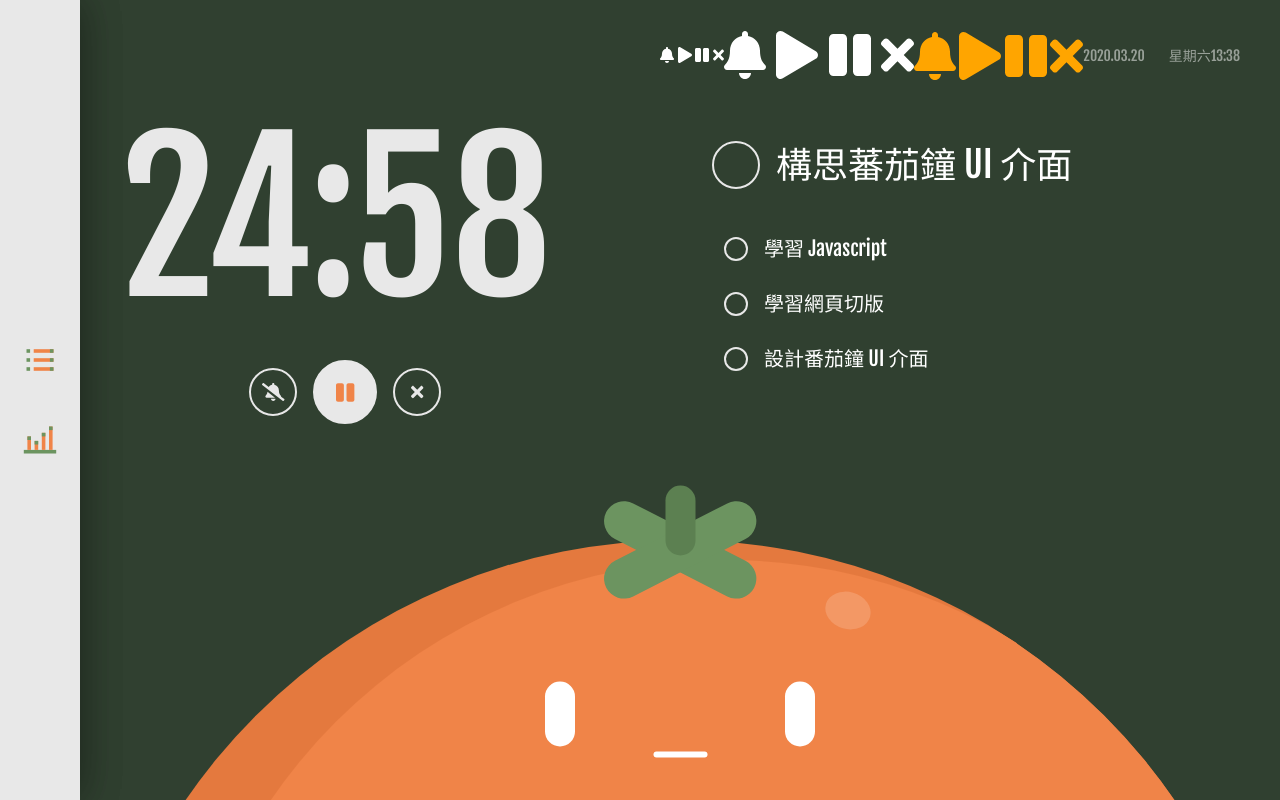
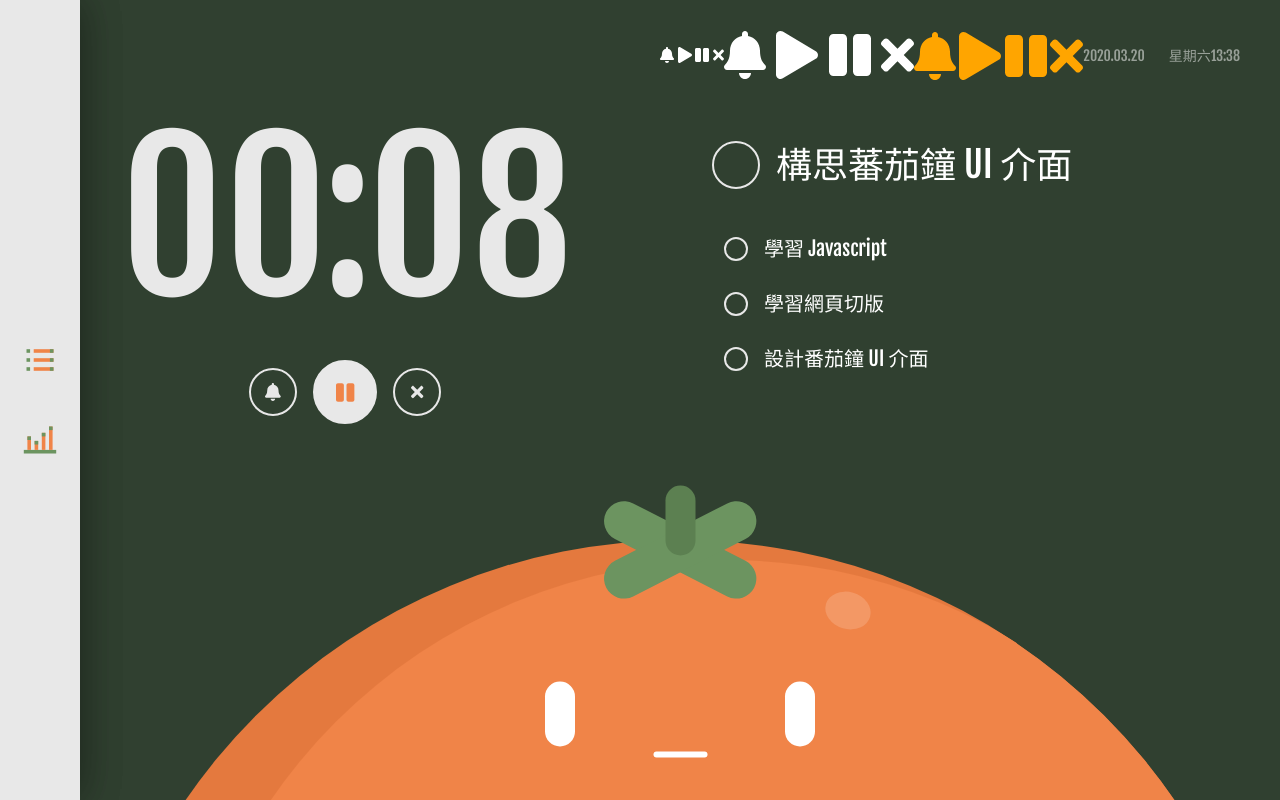
Before and after one commit to zxcx98738/TomatoClock, a website built with webpack: page src/index.html in a window 1280 px wide. Both pictures are taken after a click on the button 345 px from the left and 392 px from the top of the page. Built offline with nearby package versions, Linux system fonts and the light colour scheme; files whose address does not match are found by name.

Commit message:
clean code and tomato v1 finish

```diff
--- a/src/index.html
+++ b/src/index.html
@@ -62,7 +62,7 @@
                         <div class="inner">
                             <h3 id="timer" class="timer">00:00</h3>
                             <div class="actions">
-                                <button id="tomato-notification" class="notification on">
+                                <button id="tomato-sounds" class="sounds on">
                                     <i class="fas fa-bell"></i>
                                     <i class="fas fa-bell-slash"></i>
                                 </button>
--- a/src/scripts/index.js
+++ b/src/scripts/index.js
@@ -1,6 +1,6 @@
 import * as analysis from './parts/analysis';
 import * as todolist from './parts/todolist'
-import * as tomato from './parts/tomato';
+import * as tomato from './parts/tomato/index';
 import * as layout from './layout';
 import * as icon from './icon';
 import $ from 'jquery';
--- a/src/scripts/parts/tomato.js
+++ /dev/null
@@ -1,116 +0,0 @@
-import $ from 'jquery';
-
-const WORKING = 'working';
-const RESTING = 'resting';
-const ON = 'on';
-const OFF = 'off';
-const WORKING_DEAFULT_SECONDS = 25 * 60;
-const RESTING_DEAFULT_SECONDS = 5 * 60;
-
-function formatCounDownString(remainSeconds) {
-    if (remainSeconds < 0) {
-        throw Error('remain seconds need greater zero!');
-    }
-    let minutes = Math.floor(remainSeconds / 60);
-    let seconds = Math.floor(remainSeconds % 60);
-    minutes = ("0" + minutes).substr(-2);
-    seconds = ("0" + seconds).substr(-2);
-    return `${minutes}:${seconds}`;
-}
-
-function View(context) {
-    this._this = this;
-    this.$tomato = $('#tomato');
-    this.$timer = $('#timer');
-    this.$todolist = $('#tomato-preview_todolist');
-    this.$notification = $('#tomato-notification');
-    this.$playButon = $('#tomato-play_button');
-    this.$skipButton = $('#tomato-skip_button');
-    this.$workingArea = $('#tomato-working_arae');
-    this.restingArea = $('#tomato-resting_area');
-
-    this.update = function () {
-        this.$tomato.removeClass(`${WORKING} ${RESTING}`).addClass(context.stage);
-        this.$playButon.removeClass(`${ON} ${OFF}`).addClass(context.countDownStatus);
-        this.$notification.removeClass(`${ON} ${OFF}`).addClass(context.notificationStatus);
-        this.$timer.text(formatCounDownString(context.countDownRemainSeconds));
-    }
-}
-
-function Service(context) {
-    const _this = this;
-    this.wrapperFunc = function (func) {
-        return function (...args) {
-            func(...args)
-            context.view.update();
-        }
-    }
-
-    this.toggleNotification = this.wrapperFunc(function () {
-        context.notificationStatus = (context.notificationStatus == ON) ? OFF : ON;
-    });
-
-    this.startCountdown = this.wrapperFunc(function () {
-        context.countDownRemainSeconds -= 1;
-        if (context.countDownRemainSeconds <= 0) {
-            _this.stopCounDown(_this.countDownId);
-            _this.skipStage();
-        }
-    });
-
-    this.stopCounDown = this.wrapperFunc(function () {
-        if (!_this.countDownId) {
-            return;
-        }
-        clearInterval(_this.countDownId);
-    });
-
-    this.toggleCountDownStatus = this.wrapperFunc(function () {
-        context.countDownStatus = (context.countDownStatus == ON) ? OFF : ON;
-        if (context.countDownStatus == ON) {
-            _this.countDownId = setInterval(_this.startCountdown, 1000);
-        } else {
-            _this.stopCounDown();
-        }
-    });
-
-    this.skipStage = this.wrapperFunc(function () {
-        _this.stopCounDown();
-        context.stage = (context.stage == WORKING) ? RESTING : WORKING;
-        context.countDownStatus = OFF;
-        context.countDownRemainSeconds = (context.stage == WORKING) ? WORKING_DEAFULT_SECONDS : RESTING_DEAFULT_SECONDS;
-    });
-}
-
-function Tomato(params) {
-    const {
-        stage,
-        countDownRemainSeconds,
-        countDownStatus,
-        notificationStatus,
-    } = params;
-
-    this.stage = stage;
-    this.countDownRemainSeconds = countDownRemainSeconds;
-    this.countDownStatus = countDownStatus;
-    this.notificationStatus = notificationStatus;
-    this.service = new Service(this);
-    this.view = new View(this);
-    this.view.update();
-    this.view.$playButon.click(this.service.toggleCountDownStatus);
-    this.view.$notification.click(this.service.toggleNotification);
-    this.view.$skipButton.click(this.service.skipStage);
-}
-
-function init() {
-    const tomato = new Tomato({
-        stage: WORKING,
-        countDownRemainSeconds: WORKING_DEAFULT_SECONDS,
-        countDownStatus: OFF,
-        notificationStatus: OFF
-    });
-}
-
-export {
-    init
-};
--- /dev/null
+++ b/src/scripts/parts/tomato/AudioService.js
@@ -0,0 +1,31 @@
+function AudioService(bool){
+    const _this = this;
+    this.audio = undefined;
+    this.bool = bool;
+
+    this.setAudioBool = function (bool) {
+        _this.stopNowAudio();
+        _this.bool = bool;
+    }
+
+    this.stopNowAudio = function () {
+        if (_this.audio) {
+            _this.audio.pause();
+        }
+    }
+
+    this.playAudio = function (name) {
+        if (!_this.bool) {
+            return;
+        }
+        const allowedName = ['alarm'];
+        if (allowedName.indexOf(name) == -1) {
+            throw Error(`${name} is not allowed for audio player`);
+        }
+        _this.stopNowAudio();
+        _this.aduio = new Audio(`./sounds/${name}.mp3`);
+        _this.aduio.play();
+    }
+}
+
+export default AudioService;
--- /dev/null
+++ b/src/scripts/parts/tomato/NotificationService.js
@@ -0,0 +1,27 @@
+function NotificationService() {
+    const _this = this;
+    this.permission = Notification.permission;
+    this.isAllowed = this.permission == 'granted';
+
+    this.sendNotification = function(text, timeToClose = 2000) {
+        var n = new Notification(text);
+        n.onshow = function () {
+            setTimeout(n.close, timeToClose);
+        }
+    }
+
+    this.init = function(){
+        if(!this.isAllowed){
+            Notification.requestPermission(function (status) {
+                Notification.permission = status;
+                _this.permission = status;
+                _this.isAllowed = status == 'granted';
+                _this.sendNotification("已成功開啟通知");
+            });
+        }
+    }
+
+    this.init();
+}
+
+export default NotificationService;
--- /dev/null
+++ b/src/scripts/parts/tomato/Service.js
@@ -0,0 +1,80 @@
+import {
+    WORKING,
+    RESTING,
+    ON,
+    OFF,
+    WORKING_DEAFULT_SECONDS,
+    RESTING_DEAFULT_SECONDS,
+} from './constants';
+import NotificationService from './NotificationService';
+import AudioService from './AudioService';
+
+function Service(context) {
+    const _this = this;
+    this.notificationService = new NotificationService();
+    this.audioService = new AudioService(context.soundStatus);
+    this.countDownId = null;
+
+    this.wrapperFunc = function (func) {
+        return function (...args) {
+            func(...args)
+            context.view.update();
+        }
+    }
+
+    this.toggleSounds = this.wrapperFunc(function () {
+        context.soundStatus = (context.soundStatus == ON) ? OFF : ON;
+        if( context.soundStatus == ON){
+            _this.audioService.setAudioBool(true);
+            _this.notificationService.sendNotification('已開啟音效！');
+        }else{
+            _this.audioService.setAudioBool(false);
+            _this.notificationService.sendNotification('已關閉音效！');
+        }
+    });
+
+    this.skipStage = this.wrapperFunc(function () {
+        _this.stopCounDown();
+        context.stage = (context.stage == WORKING) ? RESTING : WORKING;
+        context.countDownStatus = OFF;
+        context.countDownRemainSeconds = (context.stage == WORKING) ? WORKING_DEAFULT_SECONDS : RESTING_DEAFULT_SECONDS;
+    });
+
+    this.stageEndCb = function(){
+        if(context.stage == WORKING){
+            _this.notificationService.sendNotification('休息一下吧');
+        }
+        _this.audioService.playAudio('alarm');
+    }
+
+    this.stopCounDown = this.wrapperFunc(function () {
+        if (!_this.countDownId) {
+            return;
+        }
+        clearInterval(_this.countDownId);
+    });
+
+    this.loopCountdown = this.wrapperFunc(function () {
+        context.countDownRemainSeconds -= 1;
+        if (context.countDownRemainSeconds <= 0) {
+            _this.stopCounDown(_this.countDownId);
+            _this.stageEndCb();
+            _this.skipStage();
+        }
+    });
+
+    this.toggleCountDownStatus = this.wrapperFunc(function () {
+        context.countDownStatus = (context.countDownStatus == ON) ? OFF : ON;
+        if (context.countDownStatus == ON) {
+            if(context.stage == WORKING){
+                _this.notificationService.sendNotification('計時開始：加油，專心奮戰！');
+            }
+            _this.audioService.playAudio('alarm');
+            _this.countDownId = setInterval(_this.loopCountdown, 1000);
+        } else {
+            _this.stopCounDown();
+        }
+    });
+}
+
+export default Service;
--- /dev/null
+++ b/src/scripts/parts/tomato/View.js
@@ -0,0 +1,45 @@
+import $ from 'jquery';
+import {
+    WORKING,
+    RESTING,
+    ON,
+    OFF
+} from './constants';
+
+function formatCounDownString(remainSeconds) {
+    if (remainSeconds < 0) {
+        throw Error('remain seconds need greater zero!');
+    }
+    let minutes = Math.floor(remainSeconds / 60);
+    let seconds = Math.floor(remainSeconds % 60);
+    minutes = ("0" + minutes).substr(-2);
+    seconds = ("0" + seconds).substr(-2);
+    return `${minutes}:${seconds}`;
+}
+
+function View(context) {
+    const _this = this;
+    this.$tomato = $('#tomato');
+    this.$timer = $('#timer');
+    this.$todolist = $('#tomato-preview_todolist');
+    this.$sounds = $('#tomato-sounds');
+    this.$playButon = $('#tomato-play_button');
+    this.$skipButton = $('#tomato-skip_button');
+    this.$workingArea = $('#tomato-working_arae');
+    this.restingArea = $('#tomato-resting_area');
+
+    this.update = function () {
+        this.$tomato.removeClass(`${WORKING} ${RESTING}`).addClass(context.stage);
+        this.$playButon.removeClass(`${ON} ${OFF}`).addClass(context.countDownStatus);
+        this.$sounds.removeClass(`${ON} ${OFF}`).addClass(context.soundStatus);
+        this.$timer.text(formatCounDownString(context.countDownRemainSeconds));
+    }
+
+    this.init = function () {
+        _this.update();
+    }
+
+    _this.init();
+}
+
+export default View;
--- /dev/null
+++ b/src/scripts/parts/tomato/constants.js
@@ -0,0 +1,6 @@
+export const WORKING = "working";
+export const RESTING = "resting";
+export const ON = "on";
+export const OFF = "off";
+export const WORKING_DEAFULT_SECONDS = 25 * 60;
+export const RESTING_DEAFULT_SECONDS = 5 * 60;
--- /dev/null
+++ b/src/scripts/parts/tomato/index.js
@@ -0,0 +1,44 @@
+import View from './View';
+import Service from './Service';
+import {
+    WORKING,
+    RESTING,
+    ON,
+    OFF,
+    WORKING_DEAFULT_SECONDS,
+    RESTING_DEAFULT_SECONDS,
+} from './constants';
+
+const DEBUG_SECONDS = 10;
+
+function Tomato(params) {
+    const {
+        stage,
+        countDownRemainSeconds,
+        countDownStatus,
+        soundStatus
+    } = params;
+
+    this.stage = stage;
+    this.countDownRemainSeconds = countDownRemainSeconds;
+    this.countDownStatus = countDownStatus;
+    this.soundStatus = soundStatus;
+    this.service = new Service(this);
+    this.view = new View(this);
+    this.view.$playButon.click(this.service.toggleCountDownStatus);
+    this.view.$sounds.click(this.service.toggleSounds);
+    this.view.$skipButton.click(this.service.skipStage);
+}
+
+function init() {
+    return new Tomato({
+        stage: WORKING,
+        countDownRemainSeconds: DEBUG_SECONDS,
+        countDownStatus: OFF,
+        soundStatus: ON
+    });
+}
+
+export {
+    init
+};
--- a/src/styles/parts/_tomato.scss
+++ b/src/styles/parts/_tomato.scss
@@ -70,7 +70,7 @@
                         }
                     }
 
-                    .notification {
+                    .sounds {
                         .fa-bell-slash,
                         .fa-bell {
                             display: none;
```
Also changed, not shown: 1 other file.
